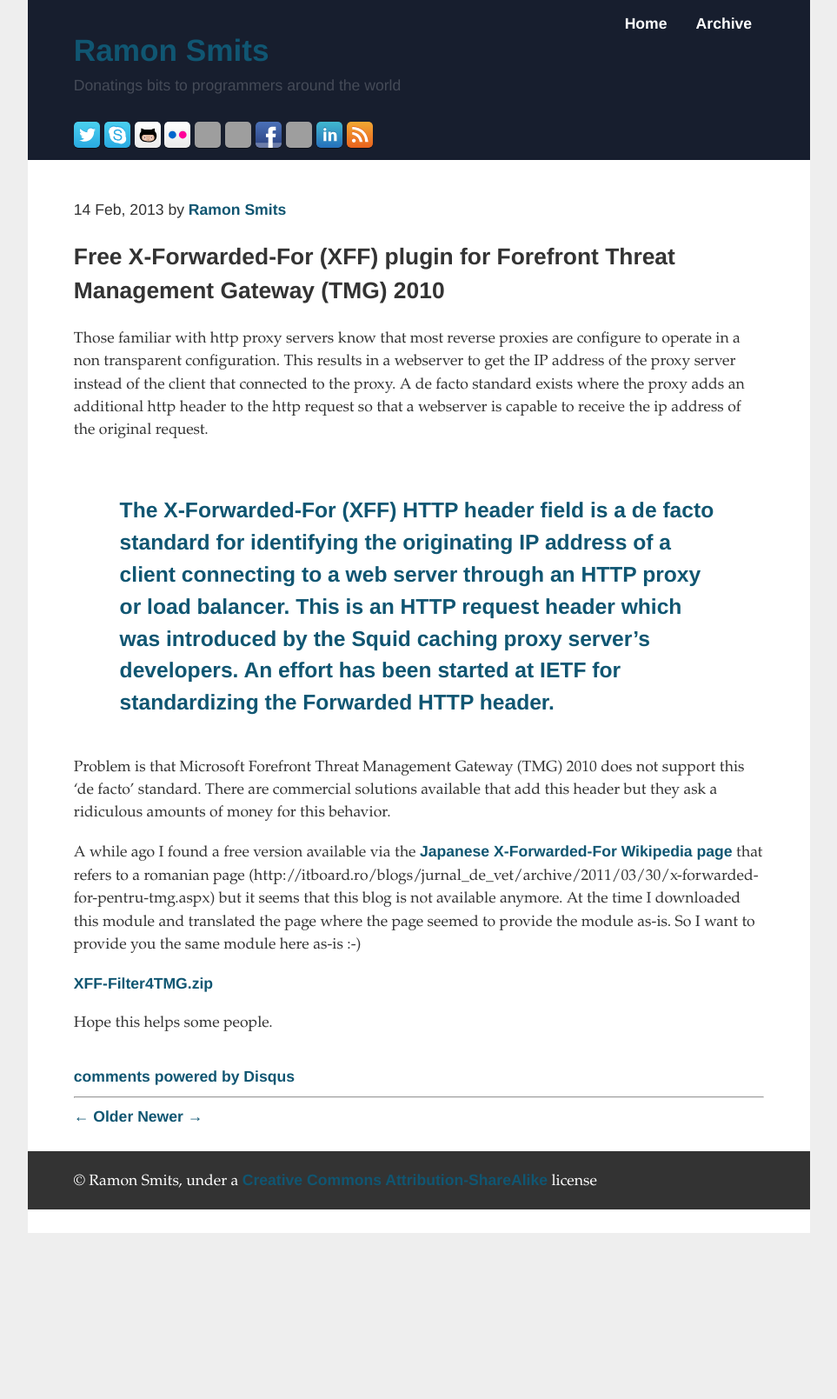
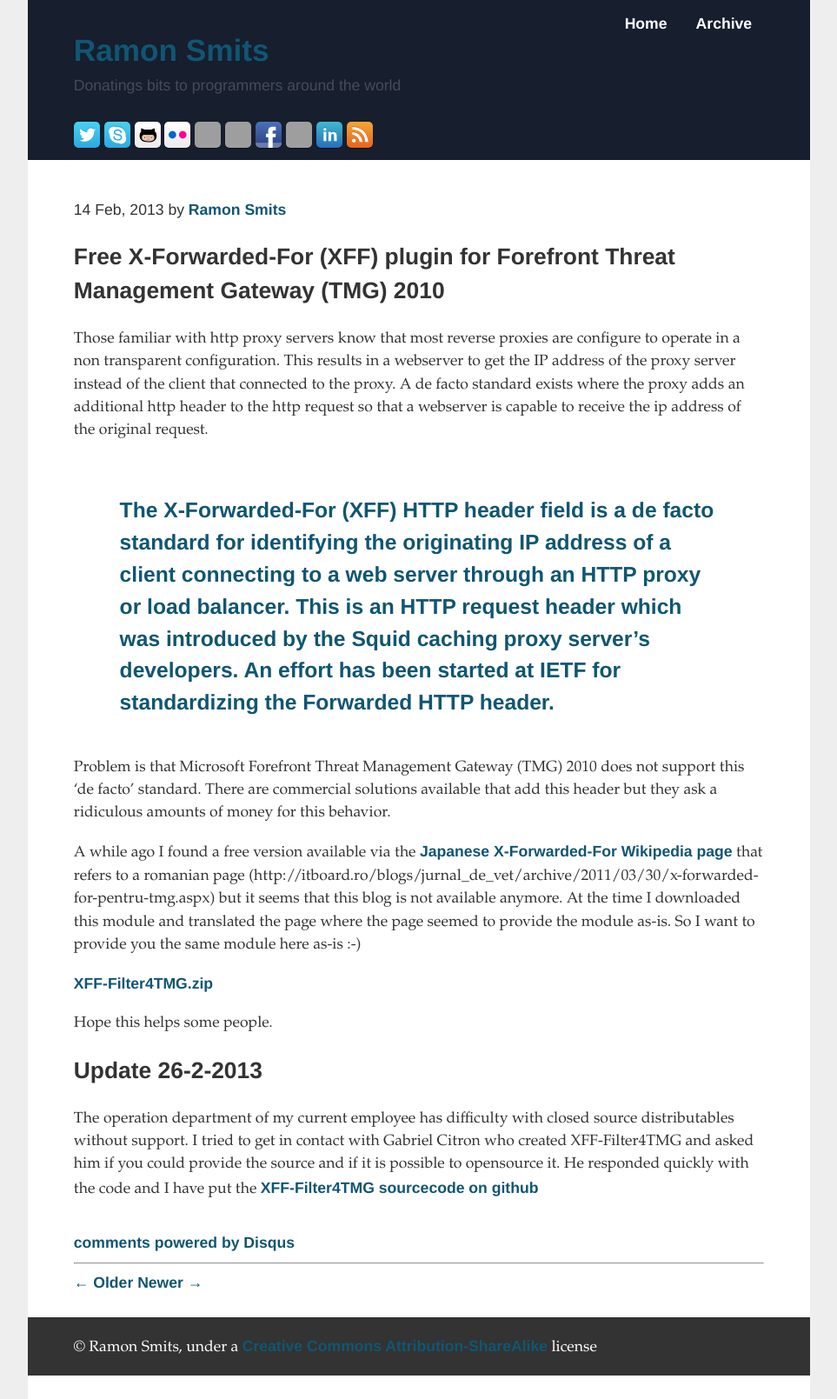
Before and after one commit to ramonsmits/ramonsmits.github.com, a Jekyll site: the page built from _posts/2013-02-14-free-x-forwarded-for-xff-for-tmg.md, in a window 1280 px wide. Shown: the whole page at 87% size, without its empty margins (158-1121 px from the left). Built offline with Jekyll 4.4.1, drawn with Linux system fonts in a browser that asks for light colours; comment, search, counter and statistics services are not loaded; before the commit the page ends 1418 px from its top, so only the background shows below that; grey boxes are pictures that could not be loaded.

Commit message:
Added an update to the xff-filter4tmg post regarding the availability of the sourcecode on github.

```diff
--- a/_posts/2013-02-14-free-x-forwarded-for-xff-for-tmg.md
+++ b/_posts/2013-02-14-free-x-forwarded-for-xff-for-tmg.md
@@ -15,3 +15,7 @@
 [XFF-Filter4TMG.zip](http://ramonsmits.com/downloads/XFF-Filter4TMG.zip)
 
 Hope this helps some people.
+
+## Update 26-2-2013
+
+The operation department of my current employee has difficulty with closed source distributables without support. I tried to get in contact with Gabriel Citron who created XFF-Filter4TMG and asked him if you could provide the source and if it is possible to opensource it. He responded quickly with the code and I have put the [XFF-Filter4TMG sourcecode on github](https://github.com/ramonsmits/XFF-Filter4TMG)
```
